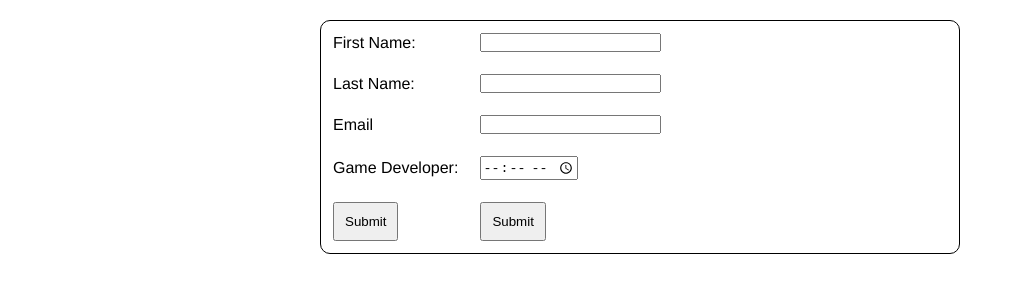
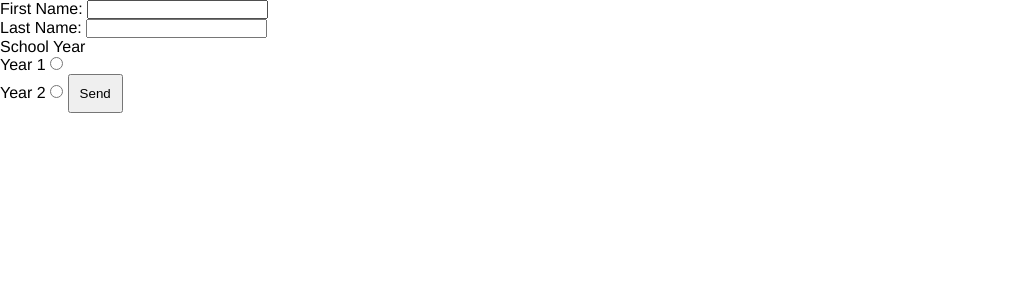
Before and after one commit to WCramRTC/Lecture_13_Forms, a plain HTML site: page index.html in a window 1280 px wide. Shown: the whole page, without its empty margins (0-1023 px from the left). Drawn offline with Linux system fonts and the light colour scheme.

Commit message:
Update index.html

```diff
--- a/index.html
+++ b/index.html
@@ -9,22 +9,43 @@
 </head>
 <body>
 
-    <form action="https://www.rtc.edu" method="get">
-        <table>
-            <tr><td><label for="fName">First Name: </label></td><td><input type="text" name="fName"></td></tr>
+
+    <form action="https://www.rtc.edu">
+        <label for="fName">First Name: </label>
+        <input type="text" id="fName"><br>
+        <label for="lName">Last Name: </label>
+        <input type="text" id="lName"><br>
+
+        <p>School Year</p>
+        <label for="rBtn1">Year 1</label>
+        <input type="radio" id="rBtn1" name="group_1">
+        <br><label for="rBtn1">Year 2</label>
+        <input type="radio" id="rBtn1" name="group_1">
+        <input type="submit" value="Send">
+
+
+    </form>
+
+
+</body>
+</html>
+
+        <!-- <table>
+            <tr>
+                <td>
+                    <label for="fName">First Name: </label>
+                </td>
+                <td>
+                    <input type="text" name="fName">
+                </td>
+            </tr>
             <tr><td><label for="lName">Last Name: </label></td><td><input type="text" name="lName"></td></tr>
             <tr><td><label for="email">Email </label></td><td><input type="text" name="email"></td></tr>
             <tr>
                 <td><label>Game Developer:</label></td><td><input type="time"></td>
             </tr>
             <tr>
-                <td><input type="button" value="Submit"></td>
+                <td><input type="reset" value="Reset"></td>
                 <td><input type="submit" value="Submit"></td>
             </tr>
-        </table>
-    </form>
-
-
-
-</body>
-</html>
+        </table> -->
```
